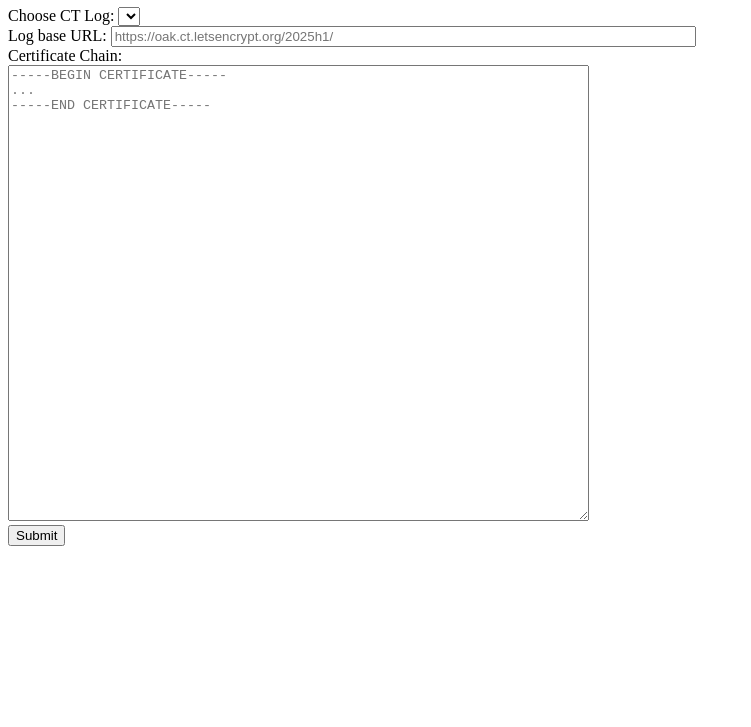
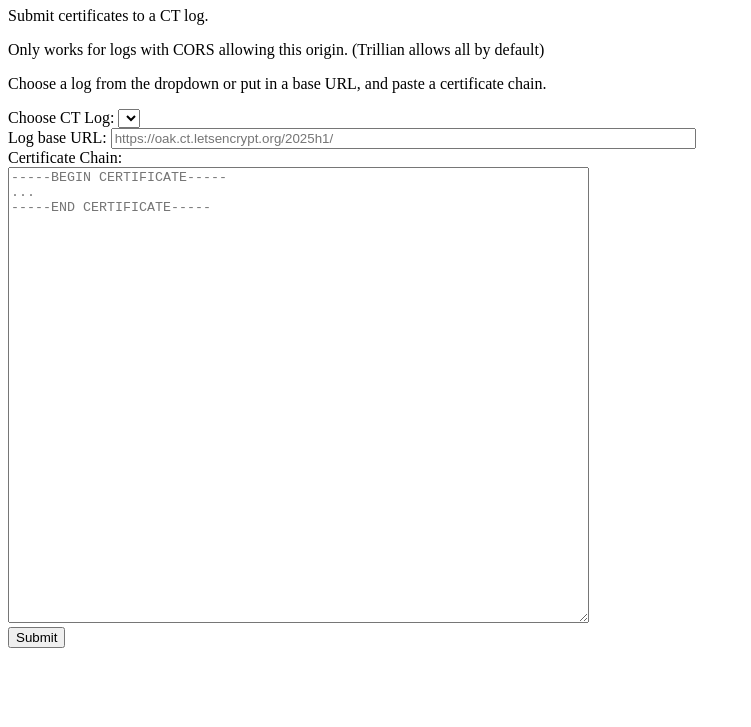
Before and after one commit to mcpherrinm/ct-submit, a plain HTML site: page pages/index.html in a window 1280 px wide. Shown: the part 73-800 px from the top of the page, without its empty margins (0-751 px from the left). Drawn offline with Linux system fonts and the light colour scheme; no server answers.

Commit message:
instructions

```diff
--- a/pages/index.html
+++ b/pages/index.html
@@ -5,6 +5,9 @@
 </head>
 <body>
 <h1>Submit to CT</h1>
+<p>Submit certificates to a CT log.</p>
+<p>Only works for logs with CORS allowing this origin. (Trillian allows all by default)</p>
+<p>Choose a log from the dropdown or put in a base URL, and paste a certificate chain.</p>
 <form>
     <div>
         <label for="log">Choose CT Log:</label>
```
